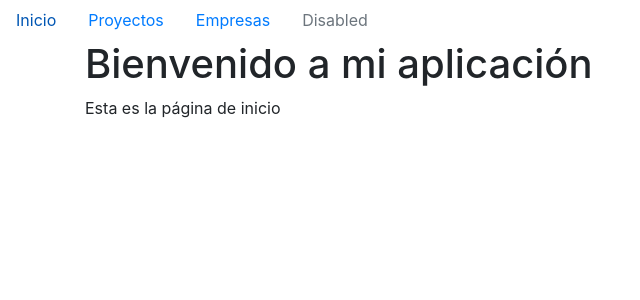
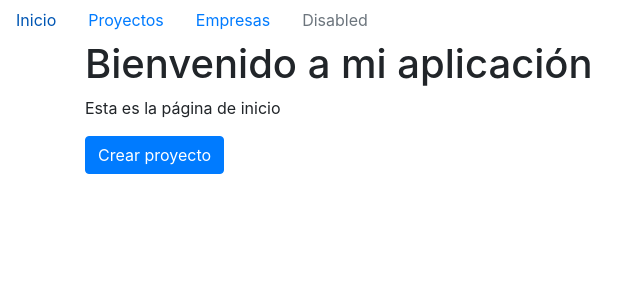
Before and after one commit to AlanDSigala/obra-publica, a Flask app: page / in a window 1280 px wide. Shown: the top 300 px of the page, without its empty margins (0-640 px from the left). Run offline with Flask 3, Linux system fonts and the light colour scheme.

Commit message:
Botón Crear Proyecto

```diff
--- a/src/templates/index.html
+++ b/src/templates/index.html
@@ -5,4 +5,5 @@
 {% block content %}
   <h1>Bienvenido a mi aplicación</h1>
   <p>Esta es la página de inicio</p>
+  <a href="/registro" class="btn btn-primary" id="searchButton">Crear proyecto</a>
 {% endblock %}
```
